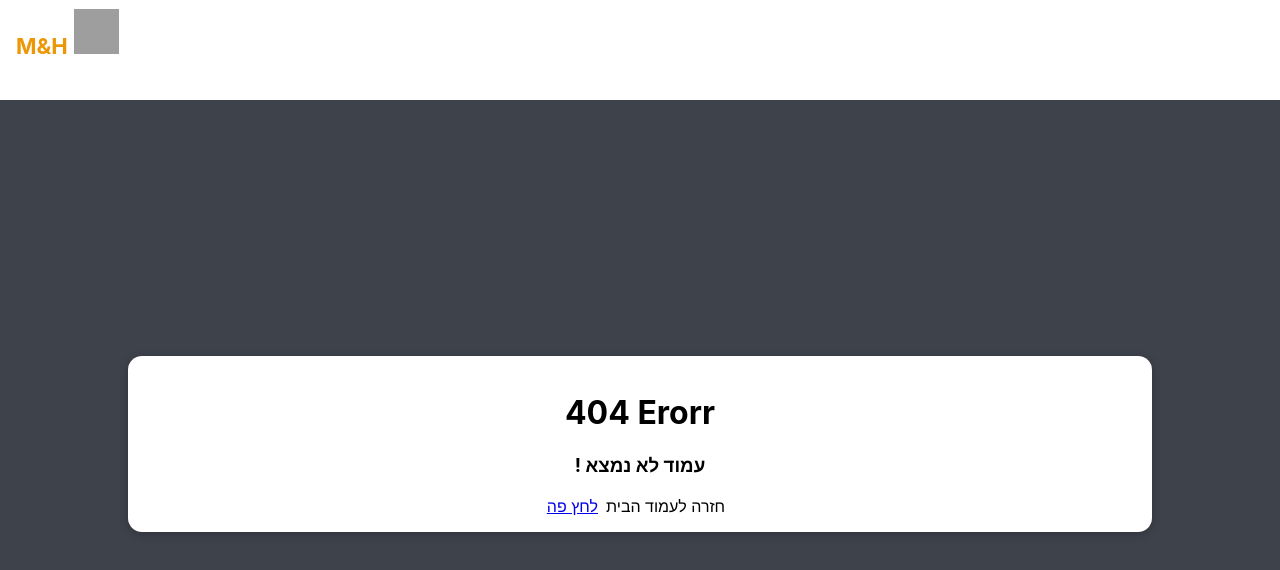
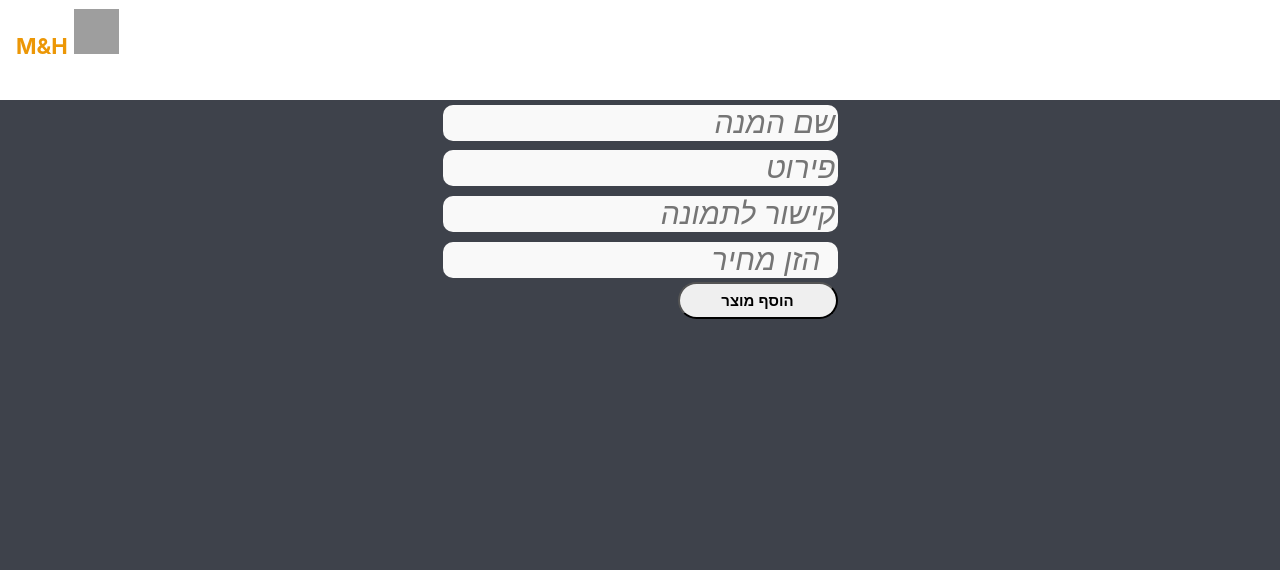
Before and after one commit to matanfadida/restaurantsProject, a React (Create React App) app in the folder frontend/: page /admin/add-product in a window 1280 px wide. Before the commit this address had no page. Shown: the top 570 px of the page. Built offline with nearby package versions, Linux system fonts and the light colour scheme; grey boxes are pictures that could not be loaded.

Commit message:
admin add product

```diff
--- a/frontend/src/App.js
+++ b/frontend/src/App.js
@@ -6,6 +6,8 @@ import NavigationBar from "./components/NavigationBar/nav-bar";
 import CartContext from "./state/buy-context";
 import { Routes, Route } from "react-router-dom";
 import Chef from "./components/cuisine/chef";
+import AdminHome from "./components/Admin/Home";
+import AddProduct from "./components/Admin/add-product";
 
 const App = () => {
   const ctx = useContext(CartContext);
@@ -13,11 +15,15 @@ const App = () => {
     <Fragment>
       {ctx.cartShow && <Cart />}
       <NavigationBar />
-      <Routes>
-        <Route path="/chef" element={<Chef/>}/>
-        <Route path="/" element={<Home />}/>
-        <Route path="*" element={<Error404 />}/>
-      </Routes>
+
+        <Routes>
+          <Route path="/chef" element={<Chef />} />
+          <Route path="/admin/add-product" element={<AddProduct />} />
+          <Route path="/admin" element={<AdminHome />} />
+          <Route path="/" element={<Home />} />
+          <Route path="*" element={<Error404 />} />
+        </Routes>
+
     </Fragment>
   );
 };
--- a/frontend/src/components/Admin/Home.js
+++ b/frontend/src/components/Admin/Home.js
@@ -1,7 +1,14 @@
+import { Link } from "react-router-dom";
+
 const AdminHome = () => {
-    return <div>
-        <h1>! ברוכים הבאים</h1>
+  return (
+    <div>
+
+
+      <h1>! ברוכים הבאים</h1>
+      <Link to="/admin/add-product">הוסף לתפריט</Link>
     </div>
-}
+  );
+};
 
 export default AdminHome;
--- a/frontend/src/components/Admin/add-product.js
+++ b/frontend/src/components/Admin/add-product.js
@@ -1,23 +1,47 @@
+import { useRef } from "react";
+import classes from "./add-product.module.css";
+
 const AddProduct = () => {
+  const name = useRef();
+  const detail = useRef();
+  const link = useRef();
+  const price = useRef();
+
+  const addHandler = (event) => {
+    event.preventDefault();
+    const product = {
+      name: name.current.value,
+      detail: detail.current.value,
+      link: link.current.value,
+      price: price.current.value,
+    };
+
+    //המנה מוכנה תוסיף לבסיס נתונים
+  };
   return (
-    <form>
+    <div className={classes.main}>
+      <form className={classes.form} onSubmit={addHandler}>
         <div>
-        <label type="name">שם מנה</label>
-        <input />
+          <input ref={name} type="text" placeholder="שם המנה" />
+          {/* <label name="name">שם מנה</label> */}
         </div>
         <div>
-        <label type="text">פרטים</label>
-        <input />
+          <input ref={detail} type="text" placeholder="פירוט" />
+          {/* <label name="detail">פרטים</label> */}
         </div>
         <div>
-        <label type="text">קישור לתמונה</label>
-        <input />
+          <input ref={link} type="text" placeholder="קישור לתמונה" />
+          {/* <label name="link">קישור לתמונה</label> */}
         </div>
         <div>
-        <label type="number">מחיר</label>
-        <input />
+          <input ref={price} type="number" min={0} placeholder="הזן מחיר" />
+          {/* <label name="price" >מחיר</label> */}
+        </div>
+        <div>
+          <button type="submit">הוסף מוצר</button>
         </div>
       </form>
+    </div>
   );
 };
 
--- /dev/null
+++ b/frontend/src/components/Admin/add-product.module.css
@@ -0,0 +1,41 @@
+
+.main{
+    display: flex;
+  justify-content: space-around;
+}
+
+.form {
+  text-align: right;
+
+}
+
+.form label {
+  margin-left: 1rem;
+}
+.form button {
+  border-radius: 20px;
+  width: 10rem;
+  padding: 0.5rem;
+  cursor: pointer;
+  font-size: 15px;
+  font-weight: bold;
+  margin-bottom: 1rem;
+}
+
+.form button:hover,
+.form button:active {
+  background-color: #fe3b32;
+  color: aliceblue;
+  border-color: aliceblue;
+}
+
+.form input {
+  margin: 0.3rem auto;
+  border-radius: 10px;
+  font-size: 30px;
+  font-style: italic;
+  border: none;
+  text-align: right;
+
+  background-color: #f9f9f9;
+}
```
Lines whose indentation alone changed are shown as unchanged.
